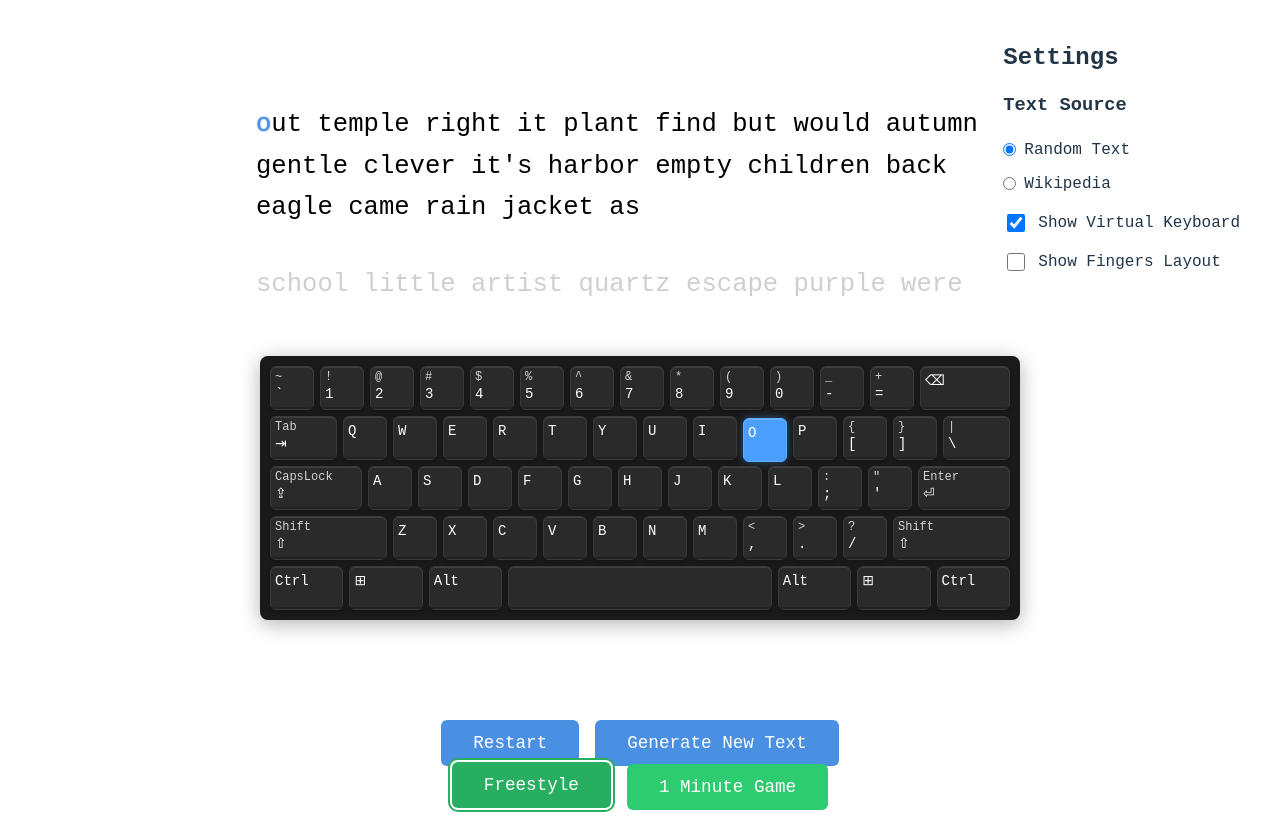
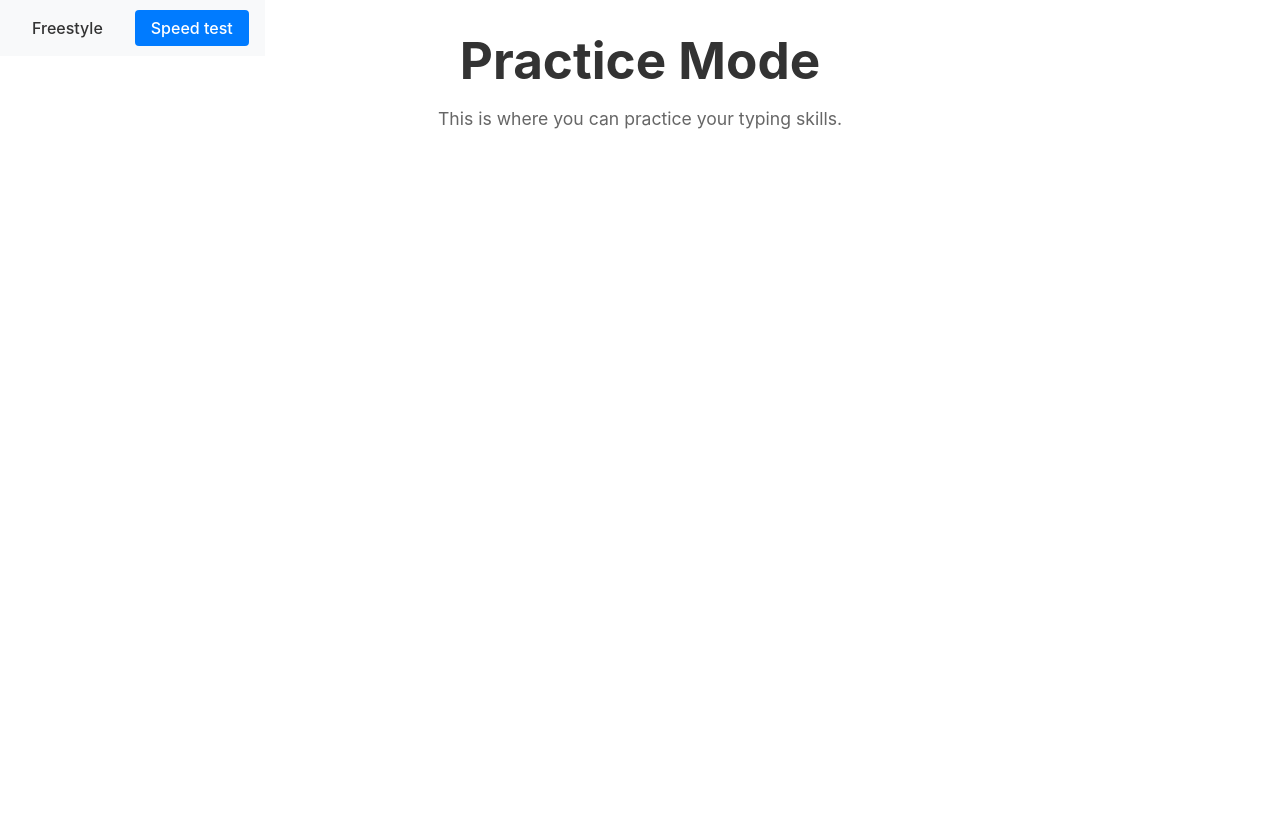
Before and after one commit to nstoichev/typing-game, a React (Vite) app: page /practice in a window 1280 px wide. After the commit the page ends 800 px from the top, so only its background shows below. Built offline with nearby package versions, Linux system fonts and the light colour scheme.

Commit message:
feat(DOM): Install react router dom and create new empty page.

```diff
--- a/package.json
+++ b/package.json
@@ -11,7 +11,8 @@
   },
   "dependencies": {
     "react": "^18.3.1",
-    "react-dom": "^18.3.1"
+    "react-dom": "^18.3.1",
+    "react-router-dom": "^7.5.0"
   },
   "devDependencies": {
     "@types/react": "^18.3.3",
--- a/src/App.css
+++ b/src/App.css
@@ -22,3 +22,9 @@
   width: 100%;
   box-sizing: border-box;
 }
+
+.app-container {
+  max-width: 1200px;
+  margin: 0 auto;
+  padding: 0 1rem;
+}
--- a/src/App.jsx
+++ b/src/App.jsx
@@ -1,14 +1,17 @@
 import './App.css'
+import { BrowserRouter as Router, Routes, Route } from 'react-router-dom'
 import ResultsModal from './components/ResultsModal'
 import Settings from './components/Settings'
 import ActionButtons from './components/ActionButtons'
 import GameButtons from './components/GameButtons'
 import TextDisplay from './components/TextDisplay'
 import VirtualKeyboard from './components/VirtualKeyboard'
+import Navigation from './components/Navigation'
+import Practice from './pages/Practice'
 import { useTypingGame } from './hooks/useTypingGame'
 import { useState } from 'react'
 
-function App() {
+function Home() {
   const [showKeyboard, setShowKeyboard] = useState(true);
   const [showFingerLayout, setShowFingerLayout] = useState(false);
   const {
@@ -35,7 +38,7 @@ function App() {
   }
 
   const handleOneMinuteGame = (seconds) => {
-    setCountdown(seconds); // Set countdown to null for freestyle mode or 60 for one minute mode
+    setCountdown(seconds);
   }
 
   const getNextKey = () => {
@@ -87,4 +90,18 @@ function App() {
   )
 }
 
+function App() {
+  return (
+    <Router>
+      <div className="app-container">
+        <Navigation />
+        <Routes>
+          <Route path="/" element={<Home />} />
+          <Route path="/practice" element={<Practice />} />
+        </Routes>
+      </div>
+    </Router>
+  )
+}
+
 export default App
--- /dev/null
+++ b/src/components/Navigation.css
@@ -0,0 +1,40 @@
+.navigation {
+  background-color: #f8f9fa;
+  padding: 1rem;
+  margin-bottom: 1rem;
+  position: fixed;
+  top: 0;
+  left: 0;
+  z-index: 1000;
+}
+
+.navigation ul {
+  list-style: none;
+  padding: 0;
+  margin: 0;
+  display: flex;
+  gap: 1rem;
+}
+
+.navigation a {
+  text-decoration: none;
+  color: #333;
+  font-weight: 500;
+  padding: 0.5rem 1rem;
+  border-radius: 4px;
+  transition: all 0.3s ease;
+}
+
+.navigation a:hover {
+  color: #007bff;
+  background-color: #e9ecef;
+}
+
+.navigation a.active {
+  color: #fff;
+  background-color: #007bff;
+}
+
+.navigation a.active:hover {
+  background-color: #0056b3;
+}
--- /dev/null
+++ b/src/components/Navigation.jsx
@@ -0,0 +1,16 @@
+import React from 'react';
+import { NavLink } from 'react-router-dom';
+import './Navigation.css';
+
+const Navigation = () => {
+  return (
+    <nav className="navigation">
+      <ul>
+        <li><NavLink to="/" end>Freestyle</NavLink></li>
+        <li><NavLink to="/practice">Speed test</NavLink></li>
+      </ul>
+    </nav>
+  );
+};
+
+export default Navigation;
--- /dev/null
+++ b/src/pages/Practice.jsx
@@ -0,0 +1,13 @@
+import React from 'react';
+import '../styles/Practice.css';
+
+const Practice = () => {
+  return (
+    <div className="practice-page">
+      <h1>Practice Mode</h1>
+      <p>This is where you can practice your typing skills.</p>
+    </div>
+  );
+};
+
+export default Practice;
--- /dev/null
+++ b/src/styles/Practice.css
@@ -0,0 +1,14 @@
+.practice-page {
+  padding: 2rem;
+  text-align: center;
+}
+
+.practice-page h1 {
+  color: #333;
+  margin-bottom: 1rem;
+}
+
+.practice-page p {
+  color: #666;
+  font-size: 1.1rem;
+}
```
Also changed, not shown: 2 other files (tests, documents, lock files or other folders).
